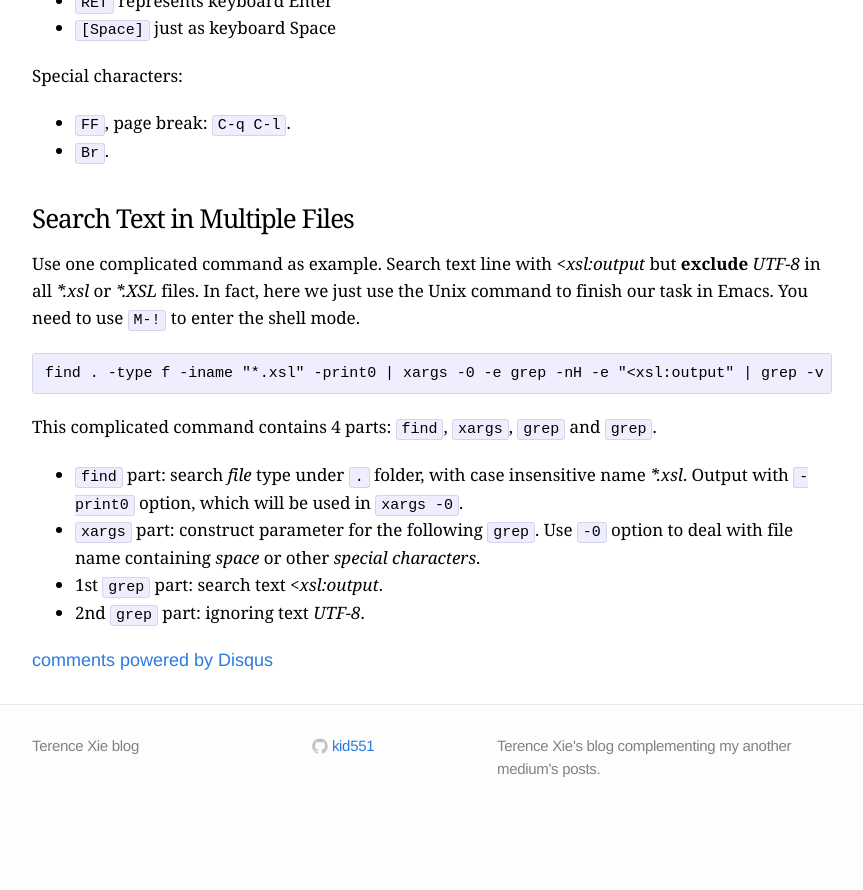
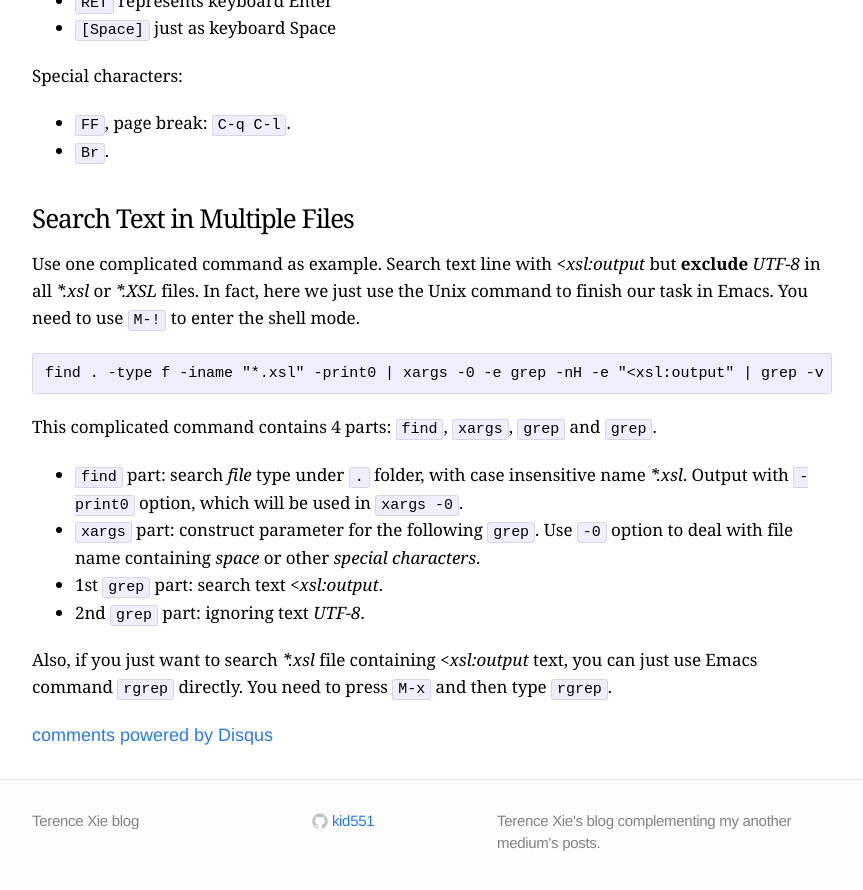
Before and after one commit to kid551/kid551.github.io, a Jekyll site: the page built from _posts/2016-10-20-emacs-cmd.md, in a window 1280 px wide and 900 px high, scrolled down 614 px. Shown: the top 890 px of the window, without its empty margins (208-1071 px from the left). Built offline with Jekyll 4.4.1, drawn with Linux system fonts in a browser that asks for light colours; comment, search, counter and statistics services are not loaded; before the commit the page ends 1439 px from its top, so only the background shows below that.

Commit message:
Add appendix.

```diff
--- a/_posts/2016-10-20-emacs-cmd.md
+++ b/_posts/2016-10-20-emacs-cmd.md
@@ -42,3 +42,5 @@ This complicated command contains 4 parts: `find`, `xargs`, `grep` and `grep`.
 - `xargs` part: construct parameter for the following `grep`. Use `-0` option to deal with file name containing *space* or other *special characters*.
 - 1st `grep` part: search text *<xsl:output*.
 - 2nd `grep` part: ignoring text *UTF-8*.
+
+Also, if you just want to search *\*.xsl* file containing *<xsl:output* text, you can just use Emacs command `rgrep` directly. You need to press `M-x` and then type `rgrep`.
```
